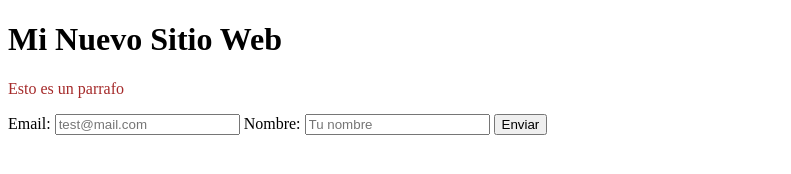
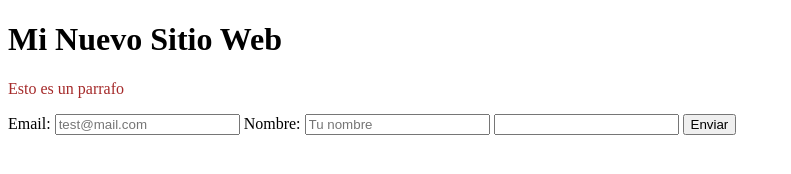
Before and after one commit to jomo2771/GitCourse, a plain HTML site: page index.html in a window 1280 px wide. Shown: the whole page, without its empty margins (0-791 px from the left). Drawn offline with Linux system fonts and the light colour scheme.

Commit message:
add new input

```diff
--- a/index.html
+++ b/index.html
@@ -21,6 +21,9 @@
         <label for="">
             <input type="text" placeholder="Tu nombre">
         </label>
+        <label for="">
+            <input type="email" name="" id="">
+        </label>
         <input type="submit" value="Enviar">
     </form>
 </body>
```
